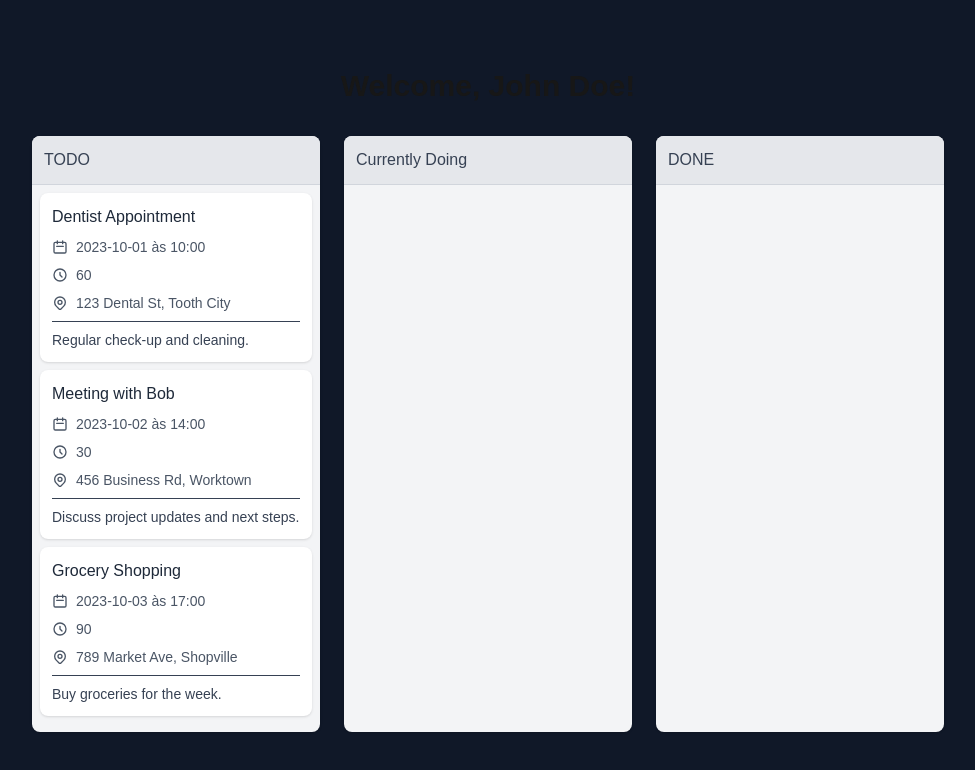
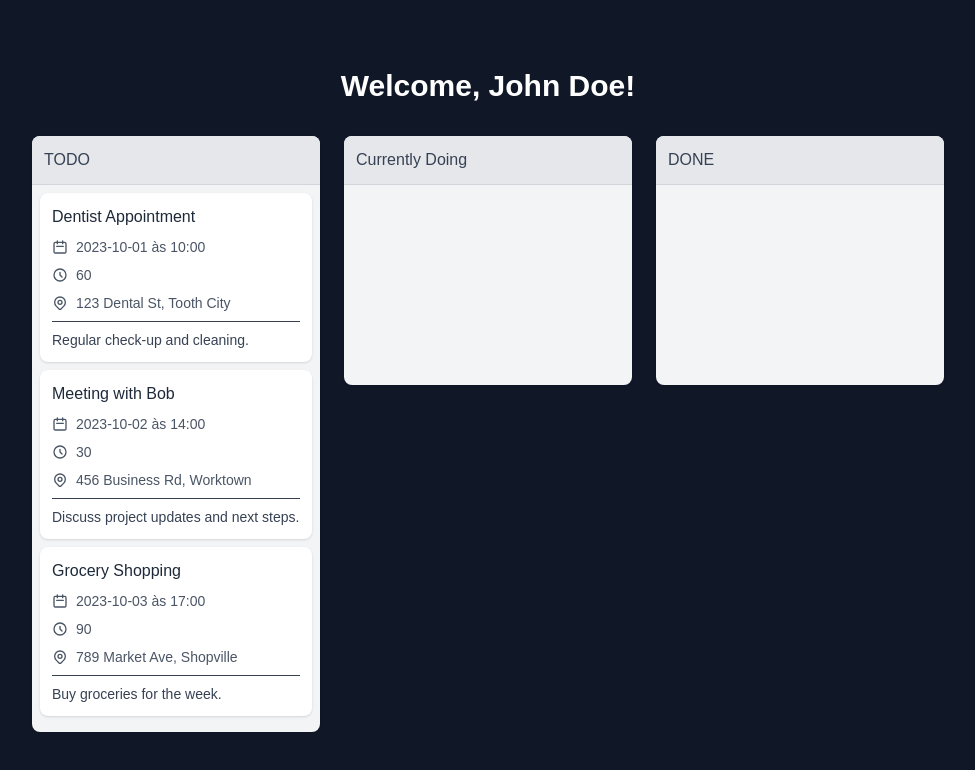
Before and after one commit to LemosFTW/pitacoProject, a Next.js app in the folder frontend/: page / in a window 1280 px wide. Shown: the top 770 px of the page, without its empty margins (152-1127 px from the left). Built offline with nearby package versions, Linux system fonts and the light colour scheme.

Commit message:
DragAndDrop Working with the lib react beautiful dnd

```diff
--- a/frontend/src/app/page.tsx
+++ b/frontend/src/app/page.tsx
@@ -1,68 +1,139 @@
-import Image from "next/image";
-
+"use client";
+import { DragDropContext, Droppable, Draggable, DropResult, DroppableProvided, DraggableProvided } from "react-beautiful-dnd";
+import { useState } from "react";
+import { Task, Column, Columns } from "@/interfaces/types";
 import ColumnComponent from "@/components/columnComponent";
 import CardComponent from "@/components/cardComponent";
 
 export default function HomePage() {
-  let mockData = {
-    user: "John Doe",
-    apointments: [
+  const [columns, setColumns] = useState<Columns>({
+    TODO: {
+      name: "TODO",
+      items: [
         {
+          id: "1",
           name: "Dentist Appointment",
           date: "2023-10-01",
           time: "10:00",
-      duration: 60, //minutes
+          duration: 60,
           location: "123 Dental St, Tooth City",
           description: "Regular check-up and cleaning.",
-    },
+        } as Task,
         {
+          id: "2",
           name: "Meeting with Bob",
           date: "2023-10-02",
           time: "14:00",
-      duration: 30, //minutes
+          duration: 30,
           location: "456 Business Rd, Worktown",
           description: "Discuss project updates and next steps.",
-    },
+        } as Task,
         {
+          id: "3",
           name: "Grocery Shopping",
           date: "2023-10-03",
           time: "17:00",
-      duration: 90, //minutes
+          duration: 90,
           location: "789 Market Ave, Shopville",
           description: "Buy groceries for the week.",
+        }as Task
+      ]
+    } as Column,
+    DOING: {
+      name: "Currently Doing",
+      items: []
+    } as Column,
+    DONE: {
+      name: "DONE",
+      items: []
+    } as Column
+  });
+
+  const onDragEnd = (result: DropResult) => {
+    if (!result.destination) return;
+
+    const { source, destination } = result;
+
+    if (source.droppableId !== destination.droppableId) {
+      const sourceColumn = columns[source.droppableId];
+      const destColumn = columns[destination.droppableId];
+      const sourceItems = [...sourceColumn.items];
+      const destItems = [...destColumn.items];
+      const [removed] = sourceItems.splice(source.index, 1);
+      destItems.splice(destination.index, 0, removed);
+      setColumns({
+        ...columns,
+        [source.droppableId]: {
+          ...sourceColumn,
+          items: sourceItems
+        },
+        [destination.droppableId]: {
+          ...destColumn,
+          items: destItems
         }
-  ],
+      });
+    } else {
+      const column = columns[source.droppableId];
+      const copiedItems = [...column.items];
+      const [removed] = copiedItems.splice(source.index, 1);
+      copiedItems.splice(destination.index, 0, removed);
+      setColumns({
+        ...columns,
+        [source.droppableId]: {
+          ...column,
+          items: copiedItems
         }
-
+      });
+    }
+  };
 
   return (
     <div>
       <div className="flex flex-col items-center justify-center min-h-screen bg-gray-900">
-        <h1 className="text-3xl font-bold mb-8">Welcome, {mockData.user}!</h1>
+        <h1 className="text-3xl font-bold mb-8 text-white">Welcome, John Doe!</h1>
+        <DragDropContext onDragEnd={onDragEnd}>
           <div className="grid grid-cols-1 md:grid-cols-2 lg:grid-cols-3 gap-6">
-          <ColumnComponent name="TODO">
-          {mockData.apointments.map((appointment, index) => (
+            {Object.entries(columns).map(([columnId, column]) => (
+              <Droppable droppableId={columnId} key={columnId}>
+                {(provided: DroppableProvided) => (
+                  <div
+                    ref={provided.innerRef}
+                    {...provided.droppableProps}
+                  >
+                    <ColumnComponent name={column.name}>
+                      {column.items.map((item, index) => (
+                        <Draggable
+                          key={item.id}
+                          draggableId={item.id}
+                          index={index}
+                        >
+                          {(provided: DraggableProvided) => (
+                            <div
+                              ref={provided.innerRef}
+                              {...provided.draggableProps}
+                              {...provided.dragHandleProps}
+                            >
                               <CardComponent
-              name= {appointment.name}
-              date = {appointment.date}
-              time= {appointment.time}
-              duration={appointment.duration}
-              location={appointment.location}
-              description={appointment.description}
+                                name={item.name}
+                                date={item.date}
+                                time={item.time}
+                                duration={item.duration}
+                                location={item.location}
+                                description={item.description}
                               />
+                            </div>
+                          )}
+                        </Draggable>
                       ))}
-          </ColumnComponent>
-
-          <ColumnComponent name="Currently Doing">
-
-          </ColumnComponent>
-
-          <ColumnComponent name="DONE">
-
+                      {provided.placeholder}
                     </ColumnComponent>
                   </div>
+                )}
+              </Droppable>
+            ))}
           </div>
-
+        </DragDropContext>
+      </div>
     </div>
   );
 }
--- /dev/null
+++ b/frontend/src/interfaces/types.ts
@@ -0,0 +1,18 @@
+export interface Task {
+  id: string;
+  name: string;
+  date: string;
+  time: string;
+  duration: number;
+  location: string;
+  description: string;
+}
+
+export interface Column {
+  name: string;
+  items: Task[];
+}
+
+export interface Columns {
+  [key: string]: Column;
+}
```
Also changed, not shown: frontend/package.json (+7 -5 lines), 1 other file (tests, documents, lock files or other folders). Lines whose indentation alone changed are shown as unchanged.
